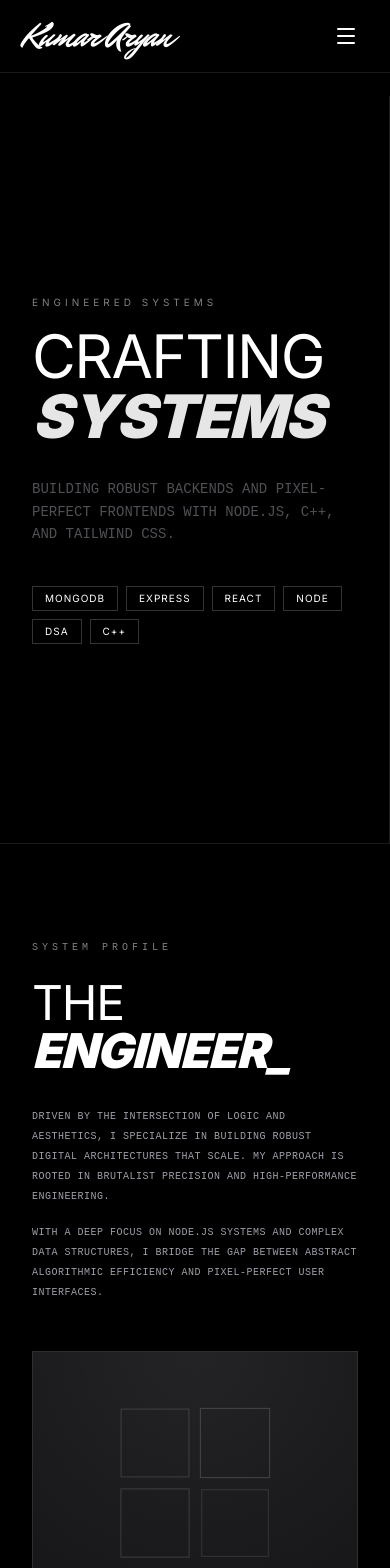
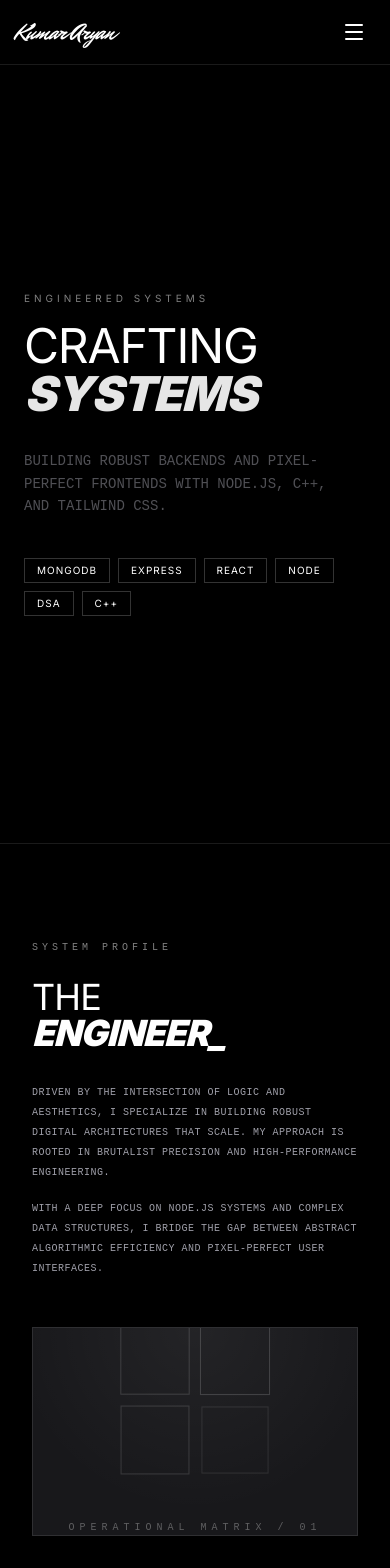
Before and after one commit to Aryan78khandelwal/Portfolio_Website, a React (Vite) app: page / in a window 390 px wide. Shown: the top 1568 px of the page. Built offline with nearby package versions, Linux system fonts and the light colour scheme.

Commit message:
fixing buges in resposiveness

```diff
--- a/src/App.jsx
+++ b/src/App.jsx
@@ -49,7 +49,7 @@ export default function App() {
         whileInView={{ opacity: 1, y: 0 }}
         viewport={{ once: true, amount: 0.2 }}
         transition={{ duration: 0.8 }}
-        className="py-20 px-12 border-t border-white/10 bg-black"
+        className="py-16 px-6 sm:px-8 md:px-12 border-t border-white/10 bg-black"
       >
         <div className="max-w-6xl mx-auto w-full grid grid-cols-1 md:grid-cols-3 gap-12 md:gap-20">
           <div>
@@ -77,7 +77,7 @@ export default function App() {
             </div>
           </div>
 
-          <div className="flex flex-col md:items-end justify-between gap-8 text-right">
+          <div className="flex flex-col items-start md:items-end justify-between gap-6 md:gap-8">
             <div className="flex items-center gap-4 bg-zinc-900/50 p-3 rounded-full border border-white/5 w-fit ml-auto">
               <div className="w-2 h-2 rounded-full bg-green-500 animate-pulse"></div>
               <span className="text-[10px] uppercase tracking-widest opacity-50 whitespace-nowrap">Available for hire</span>
--- a/src/components/About.jsx
+++ b/src/components/About.jsx
@@ -13,7 +13,7 @@ const About = () => {
           className="z-10 order-1 md:order-1"
         >
           <span className="text-[10px] tracking-[0.4em] font-mono uppercase opacity-50 block mb-6 md:mb-8">System Profile</span>
-          <h2 className="text-5xl md:text-8xl font-light uppercase tracking-tight leading-none mb-8 md:mb-10">
+          <h2 className="text-4xl sm:text-5xl md:text-8xl font-light uppercase tracking-tight leading-none mb-8 md:mb-10">
             THE <br />
             <span className="font-black italic">ENGINEER_</span>
           </h2>
@@ -32,7 +32,7 @@ const About = () => {
           whileInView={{ opacity: 1, scale: 1 }}
           viewport={{ once: true }}
           transition={{ duration: 1.5, ease: [0.16, 1, 0.3, 1] }}
-          className="relative aspect-square md:h-[500px] bg-zinc-900 border border-white/10 flex items-center justify-center group overflow-hidden order-2 md:order-2"
+          className="relative w-full max-h-[350px] sm:max-h-none sm:aspect-square md:h-[500px] bg-zinc-900 border border-white/10 flex items-center justify-center group overflow-hidden order-2 md:order-2"
         >
           <div className="absolute inset-0 bg-[radial-gradient(circle_at_50%_0%,_rgba(255,255,255,0.05)_0%,_transparent_70%)]" />
 
--- a/src/components/Contact.jsx
+++ b/src/components/Contact.jsx
@@ -78,7 +78,7 @@ const Contact = () => {
             viewport={{ once: true }}
           >
             <span className="text-[10px] tracking-[0.4em] uppercase opacity-50 block mb-8">Initialize Connection</span>
-            <h2 className="text-6xl md:text-8xl font-light uppercase tracking-tight mb-8">GET IN <br /><span className="font-black italic">TOUCH_</span></h2>
+            <h2 className="text-4xl sm:text-6xl md:text-8xl font-light uppercase tracking-tight mb-8">GET IN <br /><span className="font-black italic">TOUCH_</span></h2>
             <p className="font-mono text-xs uppercase opacity-40 max-w-sm leading-relaxed">
               Available for high-impact engineering roles, architecture consulting, or experimental collaborations.
             </p>
--- a/src/components/Hero.jsx
+++ b/src/components/Hero.jsx
@@ -3,9 +3,9 @@ import { motion } from 'motion/react';
 
 const Hero = () => {
   return (
-    <section id="home" className="min-h-screen flex flex-col md:flex-row border-b border-white/10 overflow-hidden pt-24 md:pt-24">
+    <section id="home" className="min-h-screen flex flex-col md:flex-row border-b border-white/10 overflow-hidden pt-16 md:pt-24">
       {/* Left Content */}
-      <div className="flex-1 p-8 md:p-12 md:pl-20 flex flex-col justify-center border-r border-white/10 bg-black">
+      <div className="flex-1 p-6 sm:p-8 md:p-12 md:pl-20 flex flex-col justify-center md:border-r border-white/10 bg-black">
         <motion.div
           initial={{ opacity: 0, y: 20 }}
           animate={{ opacity: 1, y: 0 }}
@@ -13,7 +13,7 @@ const Hero = () => {
           className="mb-8 space-y-4"
         >
           <span className="text-[10px] tracking-[0.4em] uppercase opacity-50 block">Engineered Systems</span>
-          <h1 className="text-6xl md:text-8xl font-light leading-none tracking-tight uppercase">
+          <h1 className="text-5xl sm:text-6xl md:text-8xl font-light leading-none tracking-tight uppercase">
             CRAFTING <br />
             <span className="font-black italic text-white/90">SYSTEMS</span>
           </h1>
--- a/src/components/Navbar.jsx
+++ b/src/components/Navbar.jsx
@@ -58,13 +58,13 @@ const Navbar = () => {
       initial={{ y: -100, opacity: 0 }}
       animate={{ y: 0, opacity: 1 }}
       transition={{ duration: 0.8, ease: "easeOut" }}
-      className="fixed top-0 left-0 w-full z-40 px-6 md:px-12 py-4 md:py-6 border-b border-white/10 flex justify-between items-center text-sm uppercase tracking-widest font-mono bg-black/70 backdrop-blur-md"
+      className="fixed top-0 left-0 w-full z-40 px-4 sm:px-6 md:px-12 py-3 md:py-6 border-b border-white/10 flex justify-between items-center text-sm uppercase tracking-widest font-mono bg-black/70 backdrop-blur-md"
     >
       {/* Logo - Exactly as original */}
       <a
         href="#home"
         data-cursor="hover"
-        className="text-4xl tracking-tighter normal-case font-signature text-white outline-none"
+        className="text-2xl sm:text-3xl md:text-4xl tracking-tighter normal-case font-signature text-white outline-none"
       >
         Kumar Aryan
       </a>
--- a/src/components/Projects.jsx
+++ b/src/components/Projects.jsx
@@ -77,7 +77,7 @@ const Projects = () => {
         whileInView={{ opacity: 1, y: 0 }}
         viewport={{ once: true }}
         transition={{ duration: 1 }}
-        className="max-w-6xl mx-auto w-full flex justify-between items-end mt-20 md:mt-32"
+        className="max-w-6xl mx-auto w-full flex flex-wrap justify-between items-end mt-20 md:mt-32 gap-4"
       >
         <div className="flex flex-col">
           <span className="text-[10px] opacity-40 uppercase font-mono">Status</span>
@@ -88,7 +88,7 @@ const Projects = () => {
           whileInView={{ opacity: 0.05, x: 0 }}
           viewport={{ once: true }}
           transition={{ duration: 1.5, ease: "easeOut" }}
-          className="text-[60px] md:text-[100px] font-black select-none leading-none tracking-tighter"
+          className="text-[40px] sm:text-[60px] md:text-[100px] font-black select-none leading-none tracking-tighter overflow-hidden"
         >
           ENGINEER
         </motion.div>
--- a/src/components/Skills.jsx
+++ b/src/components/Skills.jsx
@@ -17,10 +17,10 @@ const Skills = () => {
            className="mb-20"
         >
           <span className="text-[10px] tracking-[0.4em] uppercase opacity-50 block mb-4">Mastered Tech</span>
-          <h2 className="text-6xl md:text-8xl font-light uppercase tracking-tight">EXPERTISE<span className="font-black italic text-white/90">_</span></h2>
+          <h2 className="text-4xl sm:text-6xl md:text-8xl font-light uppercase tracking-tight">EXPERTISE<span className="font-black italic text-white/90">_</span></h2>
         </motion.div>
 
-        <div className="grid grid-cols-1 md:grid-cols-3 gap-y-12 md:gap-x-12">
+        <div className="grid grid-cols-1 sm:grid-cols-2 md:grid-cols-3 gap-y-10 md:gap-x-12">
           {skills.map((skill, index) => (
             <motion.div
               key={skill}
--- a/src/index.css
+++ b/src/index.css
@@ -11,6 +11,7 @@
 @layer base {
   html {
     scroll-behavior: smooth;
+    overflow-x: hidden;
   }
   section {
     scroll-margin-top: 5rem;
@@ -18,6 +19,7 @@
   body {
     @apply bg-black text-white selection:bg-white selection:text-black;
     cursor: none;
+    overflow-x: hidden;
   }
 
   /* For mobile, show default cursor if needed, but the user asked for custom cursor */
```
